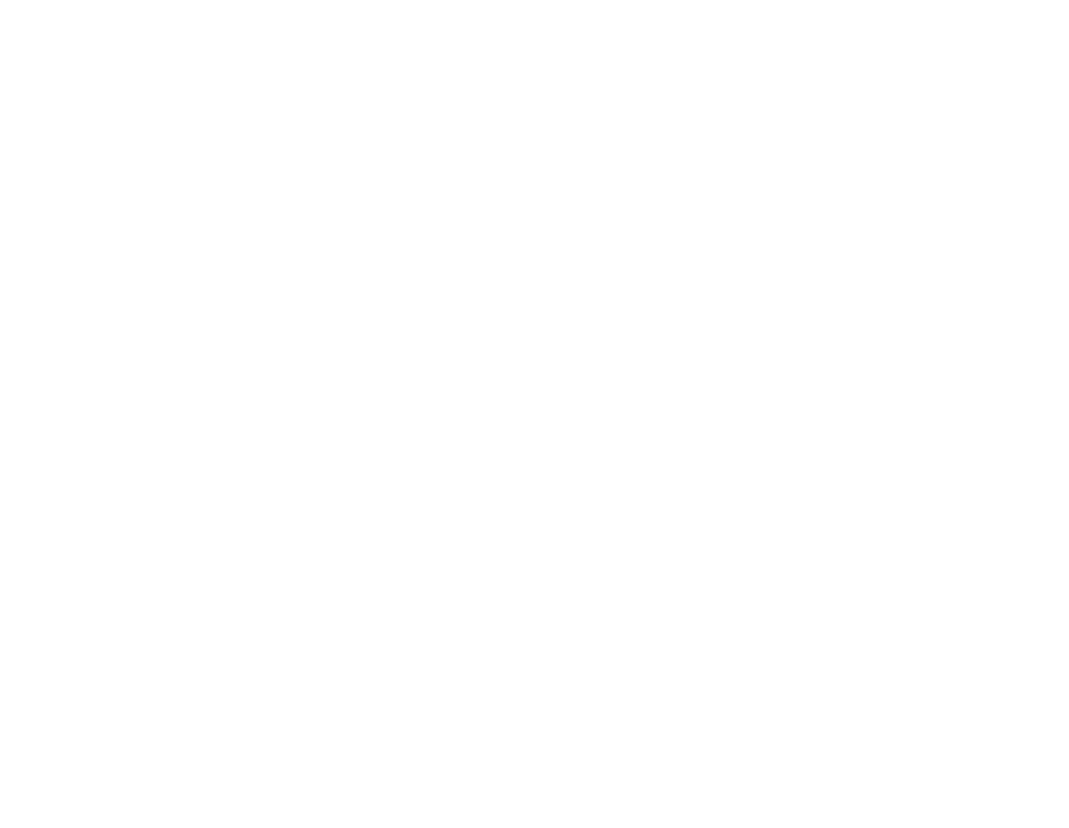
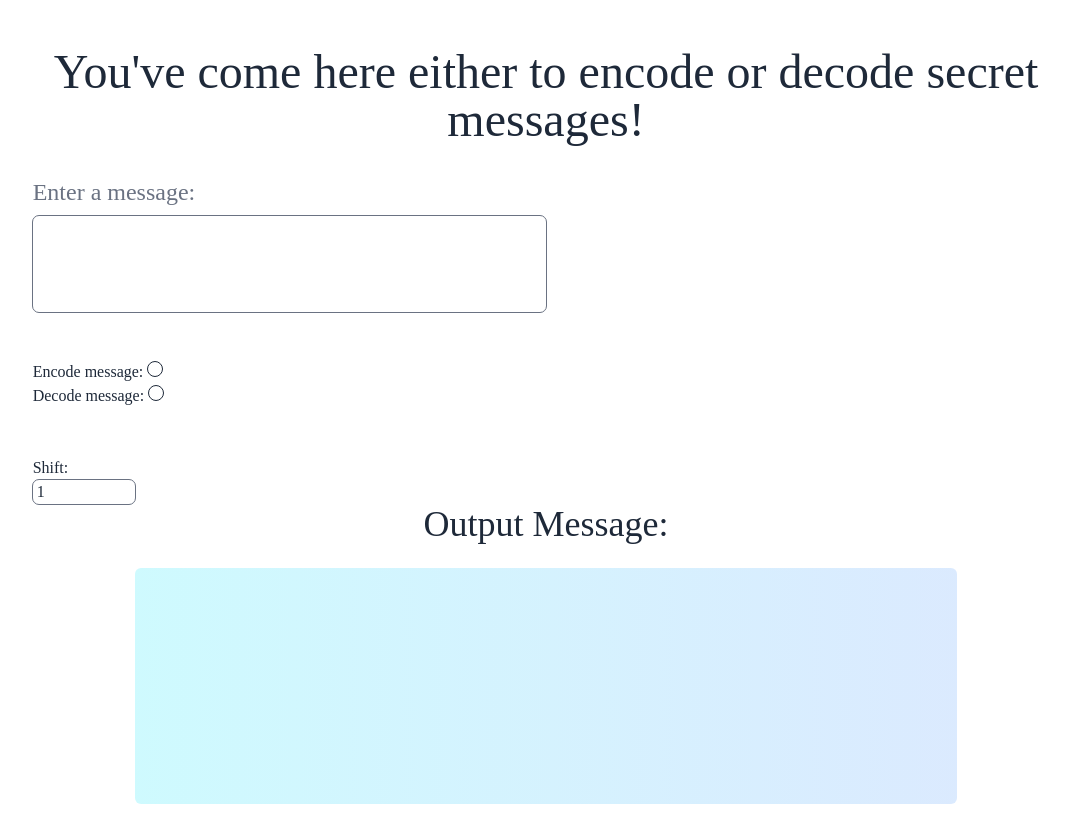
Before and after one commit to jonahkingcs/caesar-cipher, a website: page index.html in a window 1280 px wide. Shown: the whole page, without its empty margins (94-1163 px from the left). Before the commit the page ends 800 px from the top, so only its background shows below. Drawn offline with nearby package versions, Linux system fonts and the light colour scheme; a web font is replaced by a local one.

Commit message:
Create structure of site using HTML and implement valid input checker

```diff
--- a/index.html
+++ b/index.html
@@ -1,11 +1,51 @@
 <!DOCTYPE html>
     <html lang="en">
         <head>
+            <link rel="preconnect" href="https://fonts.googleapis.com">
+            <link rel="preconnect" href="https://fonts.gstatic.com" crossorigin>
+            <link href="https://fonts.googleapis.com/css2?family=Stack+Sans+Notch:wght@200..700&display=swap" rel="stylesheet">
             <meta charset="UTF-8">
             <meta name="viewport" content="width=device-width, initial-scale=1.0">
+            <script src="https://cdn.jsdelivr.net/npm/@tailwindcss/browser@4"></script>
             <title>Caeser Cipher</title>
         </head>
-<body>
+        <body class="font-['Stack_Sans_Notch'] text-gray-800">
 
+            <!-- title -->
+            <h1 class="pt-12 pl-24 pr-24 text-5xl text-center mb-2">You've come here either to encode or decode secret messages!</h1>
+
+            <!-- input and output form -->
+            <form name="messageForm" id="messageForm" class="grid grid-cols-12 p-6">
+
+                <!-- user input area -->
+                <label for="message" class="col-span-5 col-start-2 text-2xl text-gray-500 mb-2">Enter a message:</label>
+                <textarea id="message" class="col-span-5 col-start-2 pl-1 pr-1 mb-12 outline-1 outline-solid outline-gray-500 rounded-md resize-none focus:outline-2 focus:outline-blue-600"
+                rows="4" oninput="codeMessage()"></textarea>
+
+                <!-- encode and decode radio buttons -->
+                <div class="col-start-2 col-span-8">
+                    <label for="encode">Encode message:</label>
+                    <input type="radio" name="code" id="encode" class="w-4 h-4 text-neutral-primary border-default-medium bg-neutral-secondary-medium rounded-full checked:border-brand focus:ring-2 focus:outline-none focus:ring-brand-subtle border border-default appearance-none" checked onchange="codeMessage()">
+                </div>
+                <div class="col-start-2 col-span-8 mb-12">
+                    <label for="decode">Decode message:</label>
+                    <input type="radio" name="code" id="decode" class="w-4 h-4 text-neutral-primary border-default-medium bg-neutral-secondary-medium rounded-full checked:border-brand focus:ring-2 focus:outline-none focus:ring-brand-subtle border border-default appearance-none" onchange="codeMessage()">
+                </div>
+
+                <!-- amount of shift on the Caeser cipher -->
+                <label for="shift" class="col-start-2 col-span-4">Shift:</label>
+                <input type="number" min="1" max="26" id="shift" value="1"
+                class="col-start-2 col-span-1 pl-1
+                outline-1 outline-solid outline-gray-500
+                rounded-md
+                focus:outline-2 focus:outline-blue-600" onchange="codeMessage()">
+
+                <!-- output message area -->
+                <label for="outputMessage" class="mb-6 col-start-1 col-span-12 text-4xl text-center">Output Message:</label>
+                <textarea id="output" rows="5" class="p-12 col-start-3 col-span-8 text-center text-lg resize-none outline-none bg-linear-to-r rounded-md from-cyan-100 to-blue-100"></textarea>
+
+            </form>
+            <script src="inputChecker.js"></script>
+            <script src="index.js"></script>
         </body>
     </html>
--- a/index.js
+++ b/index.js
@@ -0,0 +1,11 @@
+function codeMessage() {
+    const message = document.getElementById("message").value;
+
+    const isValid = isValidInput(message);
+
+    if (isValid) {
+        document.getElementById("output").value = message;
+    } else {
+        document.getElementById("output").value = "error";
+    }
+}
--- a/inputChecker.js
+++ b/inputChecker.js
@@ -13,4 +13,6 @@ function isValidInput(message) {
     return true;
 }
 
-module.exports = isValidInput;
+if (typeof module !== "undefined") {
+    module.exports = isValidInput;
+}
```
Also changed, not shown: inputChecker.test.js (+1 -1 lines). Lines whose indentation alone changed are shown as unchanged.
